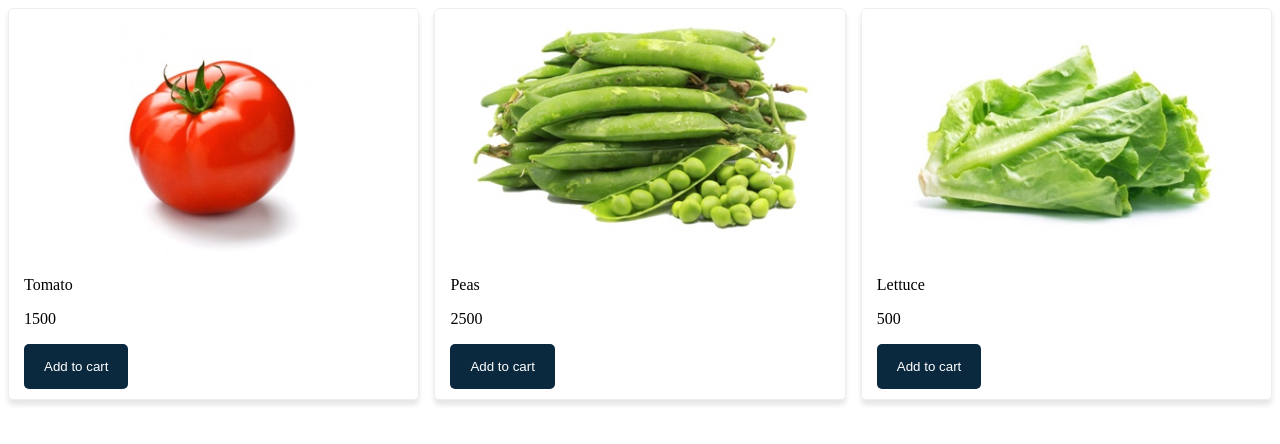
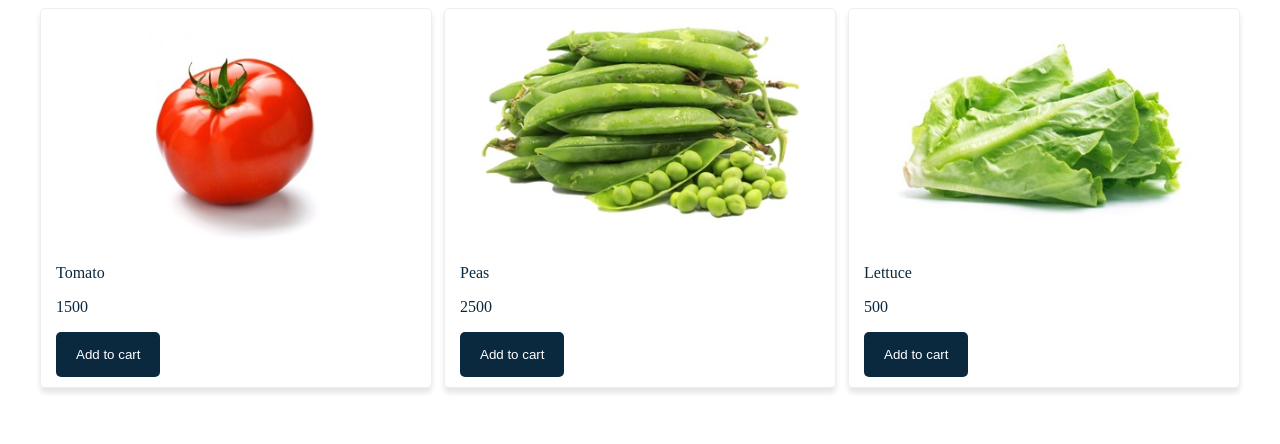
Before and after one commit to LFSoto/effective-doodle, a React (Create React App) app: page / in a window 1280 px wide. Shown: the top 444 px of the page. Built offline with nearby package versions, Linux system fonts and the light colour scheme.

Commit message:
Adding layout component with basic implementation

```diff
--- a/src/App.tsx
+++ b/src/App.tsx
@@ -1,18 +1,23 @@
 import { useState } from 'react';
 import Products from './components/Products/Products';
+import Layout from './components/Layout/Layout';
 
 const App: React.FC = () => {
   const [products, setProducts] = useState([
     { name: 'Tomato', price: 1500, img: '/products/tomate.jpg' },
     { name: 'Peas', price: 2500, img: '/products/arbejas.jpg' },
-    { name: 'Lettuce', price: 500, img: '/products/lechuga.jpg' }
-  ])
+    { name: 'Lettuce', price: 500, img: '/products/lechuga.jpg' },
+  ]);
 
-  const addToCart = () => {console.log('TODO');};
+  const addToCart = () => {
+    console.log('TODO');
+  };
 
   return (
     <div>
-      <Products products={products} addToCart={addToCart} />
+      <Layout>
+        <Products products={products} addToCart={addToCart} />
+      </Layout>
     </div>
   );
 };
--- /dev/null
+++ b/src/components/Layout/Layout.tsx
@@ -0,0 +1,26 @@
+type LayoutProps = {
+  [rest: string]: any;
+};
+
+const styles = {
+    layout:{
+        backgroundColor: '#fff',
+        color:'#0A283E',
+        alignItems: 'center',
+        display: 'flex',
+        flexDirection:'column' as 'column',
+    },
+    container:{
+        width:'1200px'
+    }
+}
+
+const Layout: React.FC<LayoutProps> = (props) => {
+  return (
+    <div style={styles.layout}>
+      <div style={styles.container}{...props}></div>
+    </div>
+  );
+};
+
+export default Layout;
```
Also changed, not shown: 1 other file (tests, documents, lock files or other folders).
